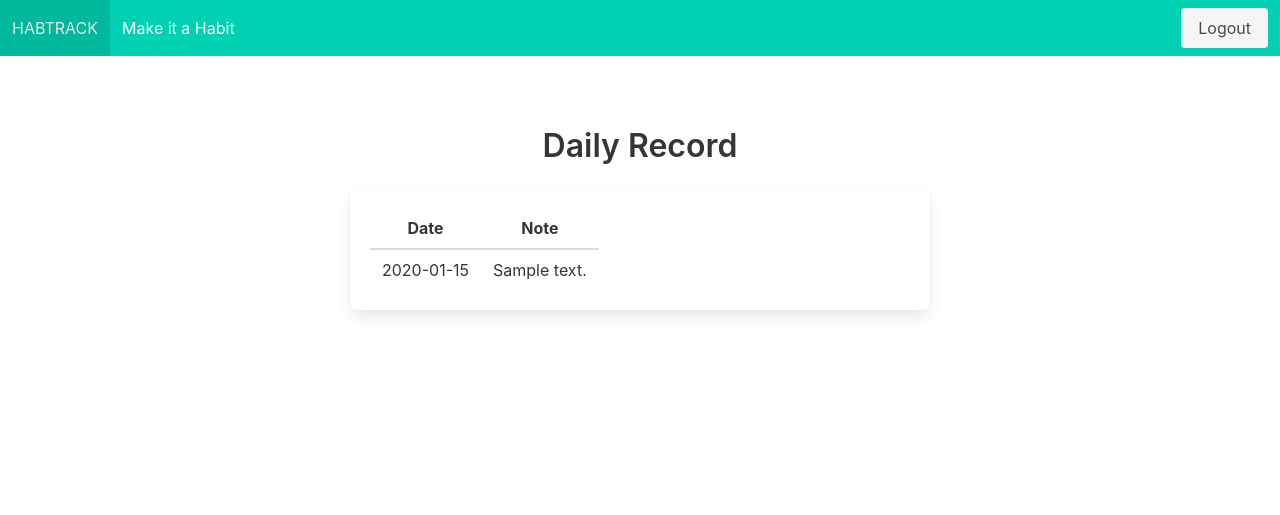
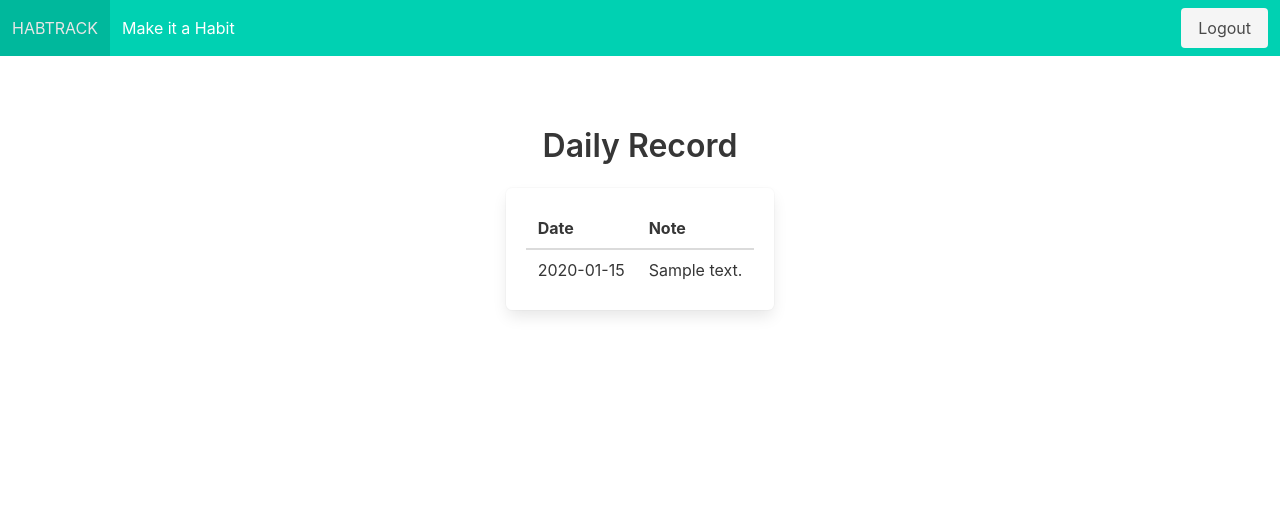
Before and after one commit to Momentum-Team-9/django-habit-tracker-esparr, a Django app: page /habits/1/records/ in a window 1280 px wide. Shown: the top 515 px of the page. Run offline with Django 3.2, Linux system fonts and the light colour scheme; a user stored in the database is signed in; tables that the repository leaves empty hold one stand-in row (values such as "Sample post"); parts of the project's set-up code (start-up, migrations or seed data) failed here and were passed over; some libraries are stand-ins or nearby versions.

Commit message:
Edited DailyRecord form to only include note. Edited templates a little.

```diff
--- a/core/forms.py
+++ b/core/forms.py
@@ -16,6 +16,5 @@ class DailyRecordForm(forms.ModelForm):
     class Meta:
         model = DailyRecord
         fields = [
-            'habit',
             'note',
         ]
--- a/templates/habits/create_record.html
+++ b/templates/habits/create_record.html
@@ -2,7 +2,7 @@
 
 {% block content %}
 <section class="hero p-5 has-text-centered">
-    <h1 class="title">Create a new Record</h1>
+    <h1 class="title">Create a new record at {% now "SHORT_DATETIME_FORMAT" %}</h1>
     <p class="subtitle"><a href="{% url 'list_habits' %}" class="has-text-grey">Return to Habits</a></p>
 </section>
 
@@ -12,7 +12,7 @@
     <div class="column is-quarter"></div>
     <div class="column is-half">
         <div class="control m-5 has-text-centered">
-            <form class="form" action="{% url 'create_record' pk=habit_pk %}" method="POST">
+            <form class="form" action="{% url 'create_record' habit_pk=habit.pk %}" method="POST">
                 {% csrf_token %}
                 {{ form|bulma }}
                 <div class="field">
--- a/templates/habits/view_habit.html
+++ b/templates/habits/view_habit.html
@@ -33,8 +33,8 @@
                     </div>
                     <footer class="card-footer">
                         <a href="{% url 'edit_habit' pk=pk %}" class="card-footer-item has-text-dark">Edit</a><br />
-                        <a href="{% url 'view_habit_records' pk=habit.pk %}" class="card-footer-item has-text-dark">Record</a><br />
-                        <a href="{% url 'create_record' habit_pk=habit.pk %}" class="card-footer-item has-text-dark">Create Record</a><br />
+                        <a href="{% url 'view_habit_records' pk=habit.pk %}" class="card-footer-item has-text-dark">Record Log</a><br />
+                        <a href="{% url 'create_record' habit_pk=habit.pk %}" class="card-footer-item has-text-dark">Add Record</a><br />
                         <a href="{% url 'delete_habit' pk=pk %}" class="card-footer-item has-text-danger">Delete</a><br />
                     </footer>
                 </div>
--- a/templates/habits/view_habit_records.html
+++ b/templates/habits/view_habit_records.html
@@ -7,10 +7,10 @@
 </section>
 
 
-<div class="columns">
-    <div class="column is-quarter"></div>
-    <div class="column is-half">
-        <div class="box has-text-centered">
+<div class="columns is-centered">
+    <div class="column is-one-quarter"></div>
+    <div class="column is-narrow">
+        <div class="box">
             <table class="table">
                 <thead>
                     <tr>
@@ -29,6 +29,6 @@
             </table>
         </div>
     </div>
-    <div class="column is-quarter"></div>
+    <div class="column is-one-quarter"></div>
     </div>
 {% endblock %}
```
